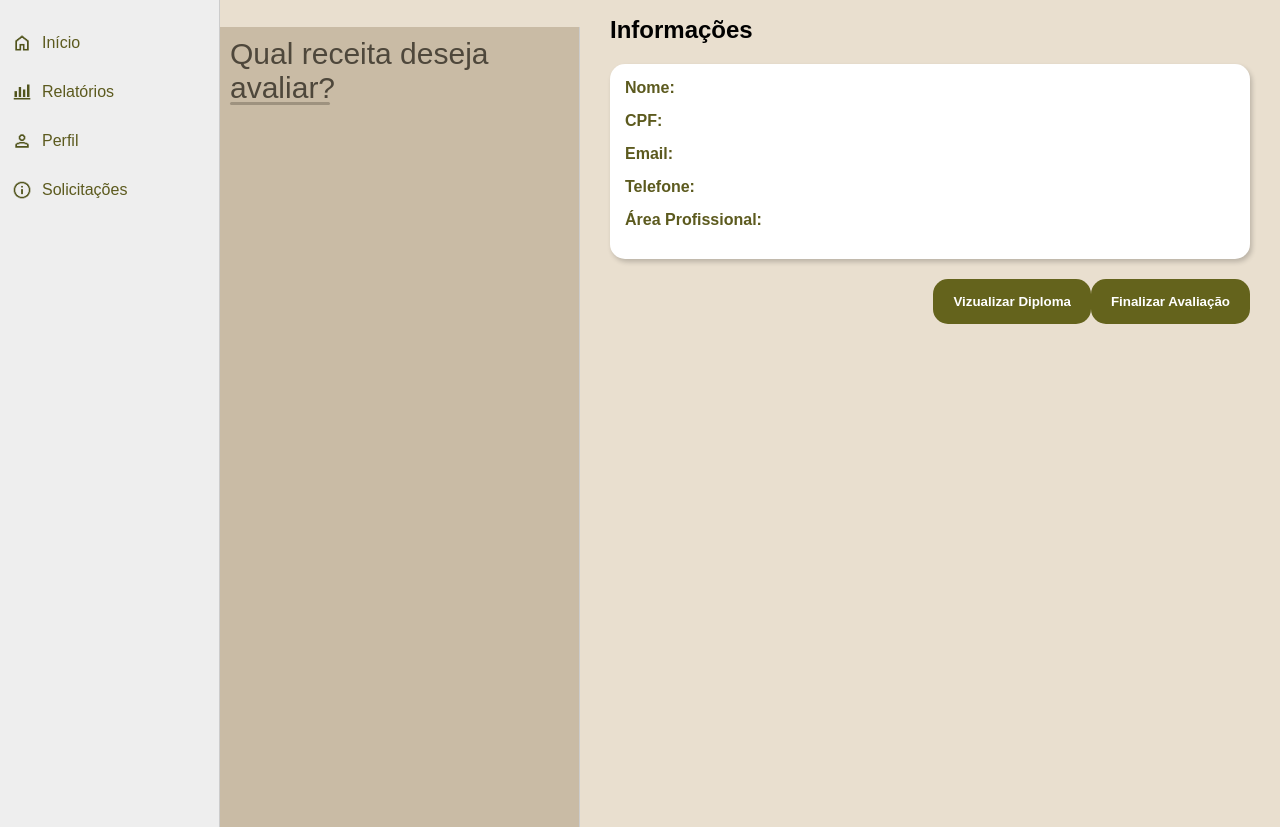
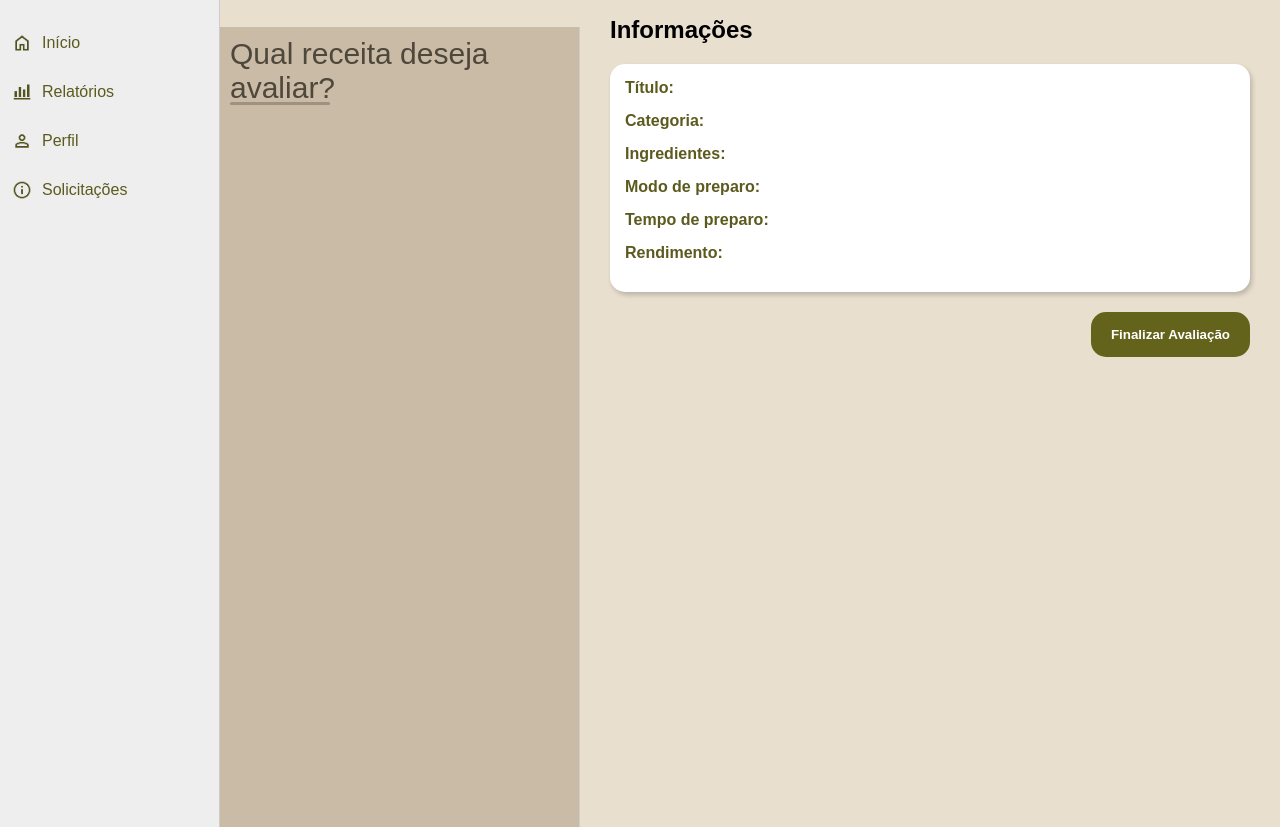
Before and after one commit to sofi123456788/TemperoCaseiro1, a website: page Site/Adm/avaliarReceitas.html in a window 1280 px wide. Shown: the part 108-935 px from the top of the page. Drawn offline with Linux system fonts and the light colour scheme.

Commit message:
tem q terminar o trem da receita

```diff
--- a/Site/Adm/avaliarReceitas.html
+++ b/Site/Adm/avaliarReceitas.html
@@ -56,34 +56,38 @@
             <h2>Informações</h2>
             <div class="cardP">
                 <div class="info identificacao">
-                    <span>Nome:</span>
-                    <p id="nome"></p>
+                    <span>Título:</span>
+                    <p id="titulo"></p>
                 </div>
 
                 <div class="info identificacao">
-                    <span>CPF:</span>
-                    <p id="cpf"></p>
+                    <span>Categoria:</span>
+                    <p id="categoria"></p>
                 </div>
 
                 <div class="info identificacao">
-                    <span>Email:</span>
-                    <p id="email"></p>
+                    <span>Ingredientes:</span>
+                    <p id="ingredientes"></p>
                 </div>
 
                 <div class="info identificacao">
-                    <span>Telefone:</span>
-                    <p id="telefone"></p>
+                    <span>Modo de preparo:</span>
+                    <p id="modo_preparo"></p>
                 </div>
 
                 <div class="info identificacao">
-                    <span>Área Profissional:</span>
-                    <p id="area"></p>
+                    <span>Tempo de preparo:</span>
+                    <p id="tempo_preparo"></p>
+                </div>
+
+                <div class="info identificacao">
+                    <span>Rendimento:</span>
+                    <p id="rendimento"></p>
                 </div>
             </div>
         </section>
 
         <section class="acoesP">
-            <button onclick="abrirDocumento()">Vizualizar Diploma</button>
             <button onclick="avaliar()">Finalizar Avaliação</button>
         </section>
 
```
Also changed, not shown: Site/server.js (+18 -1 lines).
